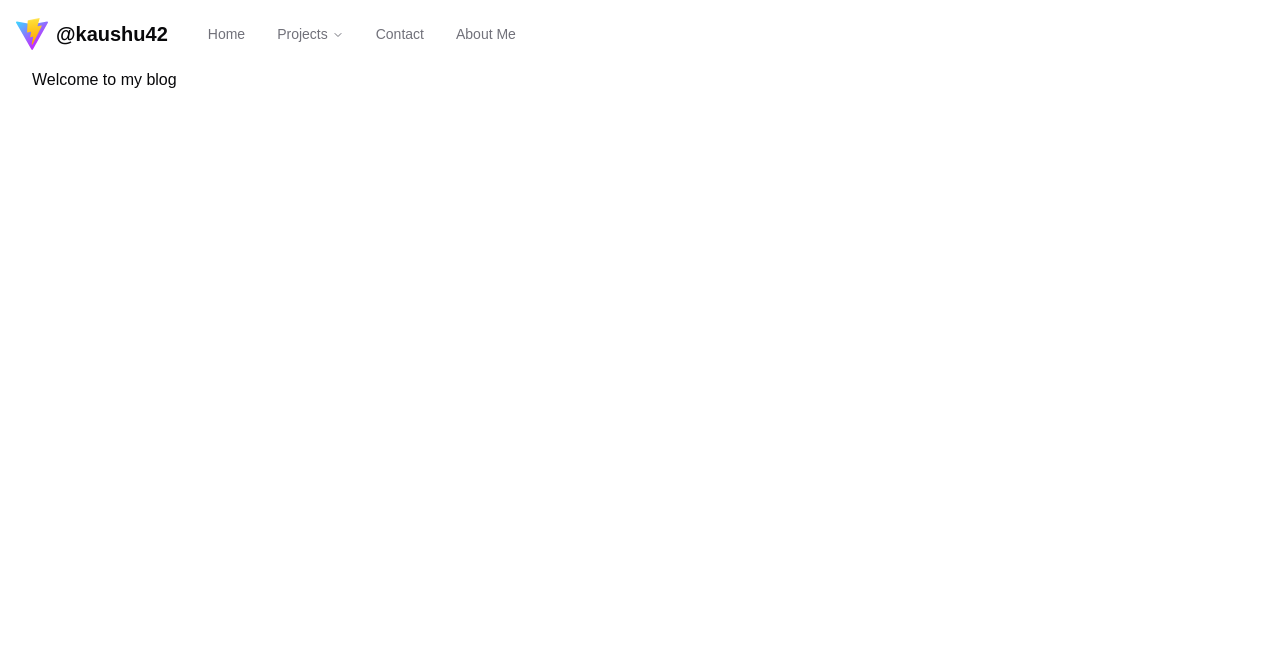
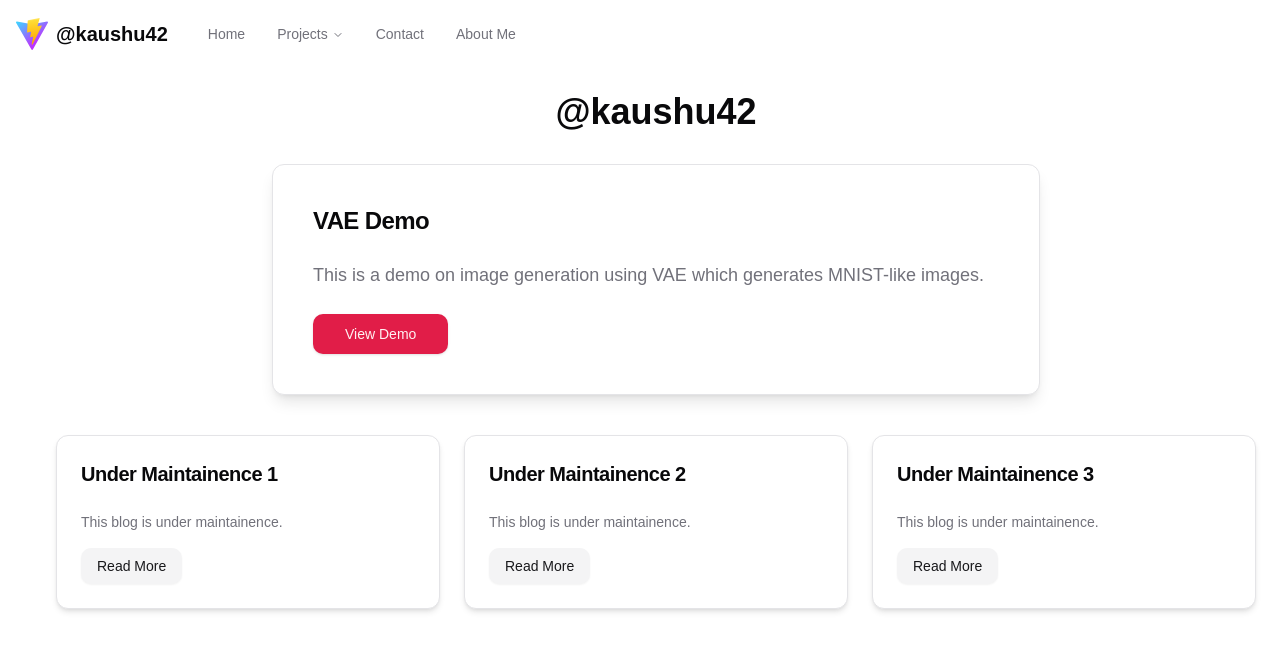
Before and after one commit to kaushu42/kaushu42.github.io, a React (Vite) app: page / in a window 1280 px wide. Shown: the top 650 px of the page. Built offline with nearby package versions, Linux system fonts and the light colour scheme.

Commit message:
Add HomePage component and update routing; modify Navbar for logo link

```diff
--- a/src/App.tsx
+++ b/src/App.tsx
@@ -2,6 +2,7 @@ import { BrowserRouter as Router, Routes, Route } from "react-router-dom";
 import Project from "@/components/projects";
 import { ThemeProvider } from "@/components/theme-provider";
 import Layout from "@/pages/home"; // Add your homepage if necessary
+import HomePage from "./pages/HomePage";
 
 function App() {
   return (
@@ -9,7 +10,7 @@ function App() {
       <ThemeProvider defaultTheme="light" storageKey="vite-ui-theme">
         <Layout>
           <Routes>
-            <Route path="/" element={<div>Welcome to my blog</div>} />
+            <Route path="/" element={<HomePage></HomePage>} />
             <Route path="/vae" element={<Project title="VAE Visualizer" />} />
           </Routes>
         </Layout>
--- a/src/components/Navbar.tsx
+++ b/src/components/Navbar.tsx
@@ -41,10 +41,12 @@ const Navbar = () => {
       <div className="container mx-auto">
         <nav className="hidden justify-between lg:flex">
           <div className="flex items-center gap-6">
-            <div className="flex items-center gap-2">
-              <img src="/vite.svg" className="w-8" alt="logo" />
-              <span className="text-xl font-bold"> @kaushu42</span>
-            </div>
+            <Link to="/">
+              <div className="flex items-center gap-2">
+                <img src="/vite.svg" className="w-8" alt="logo" />
+                <span className="text-xl font-bold"> @kaushu42</span>
+              </div>
+            </Link>
             <div className="flex items-center">
               <Link to="/">
                 <a
--- /dev/null
+++ b/src/pages/HomePage.tsx
@@ -0,0 +1,51 @@
+import React from "react";
+import { Card, CardContent, CardHeader, CardTitle } from "@/components/ui/card";
+import { Button } from "@/components/ui/button";
+import { Link } from "react-router-dom";
+
+export default function HomePage() {
+  return (
+    <div className="container mx-auto p-6">
+      <h1 className="text-4xl font-bold text-center mb-8">@kaushu42</h1>
+
+      <Card className="shadow-lg p-4 max-w-3xl mx-auto">
+        <CardHeader>
+          <CardTitle className="text-2xl font-semibold">VAE Demo</CardTitle>
+        </CardHeader>
+        <CardContent>
+          <p className="text-lg text-muted-foreground leading-relaxed">
+            This is a demo on image generation using VAE which generates
+            MNIST-like images.
+          </p>
+          <div className="mt-6">
+            <Link to="/vae">
+              <Button variant="default" size="lg">
+                View Demo
+              </Button>
+            </Link>
+          </div>
+        </CardContent>
+      </Card>
+
+      <div className="grid grid-cols-1 md:grid-cols-2 lg:grid-cols-3 gap-6 mt-10">
+        {[1, 2, 3].map((post, idx) => (
+          <Card key={idx} className="shadow-md">
+            <CardHeader>
+              <CardTitle className="text-xl">
+                Under Maintainence {post}
+              </CardTitle>
+            </CardHeader>
+            <CardContent>
+              <p className="text-sm text-muted-foreground">
+                This blog is under maintainence.
+              </p>
+              <div className="mt-4">
+                <Button variant="secondary">Read More</Button>
+              </div>
+            </CardContent>
+          </Card>
+        ))}
+      </div>
+    </div>
+  );
+}
```
Also changed, not shown: 1 other file (tests, documents, lock files or other folders).
